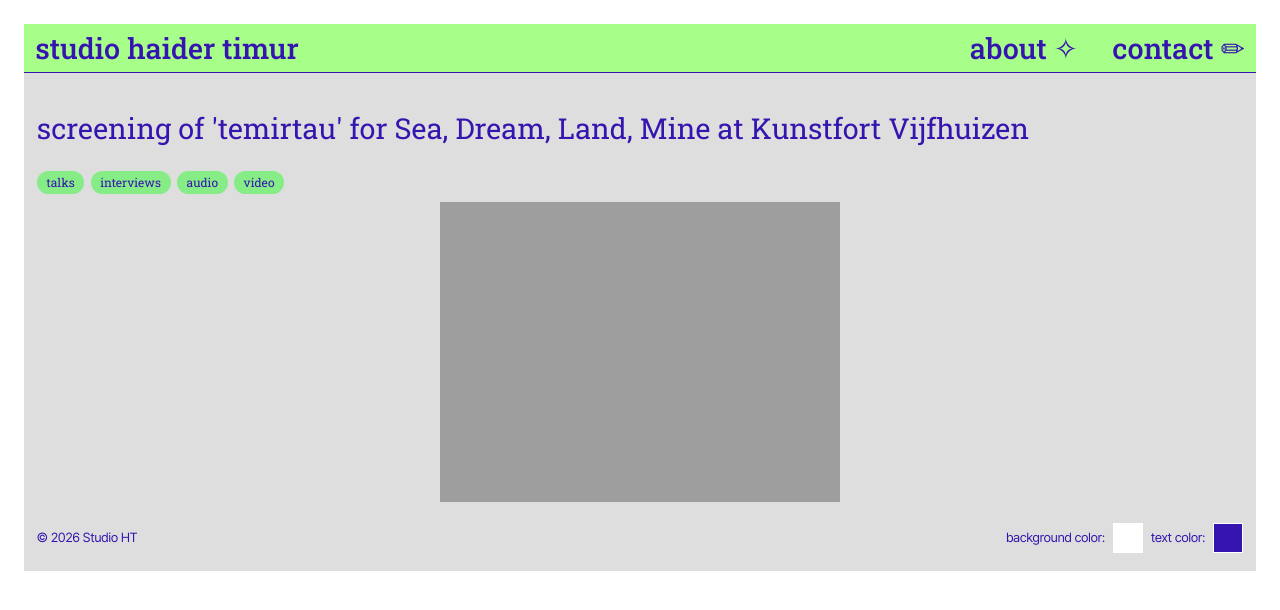
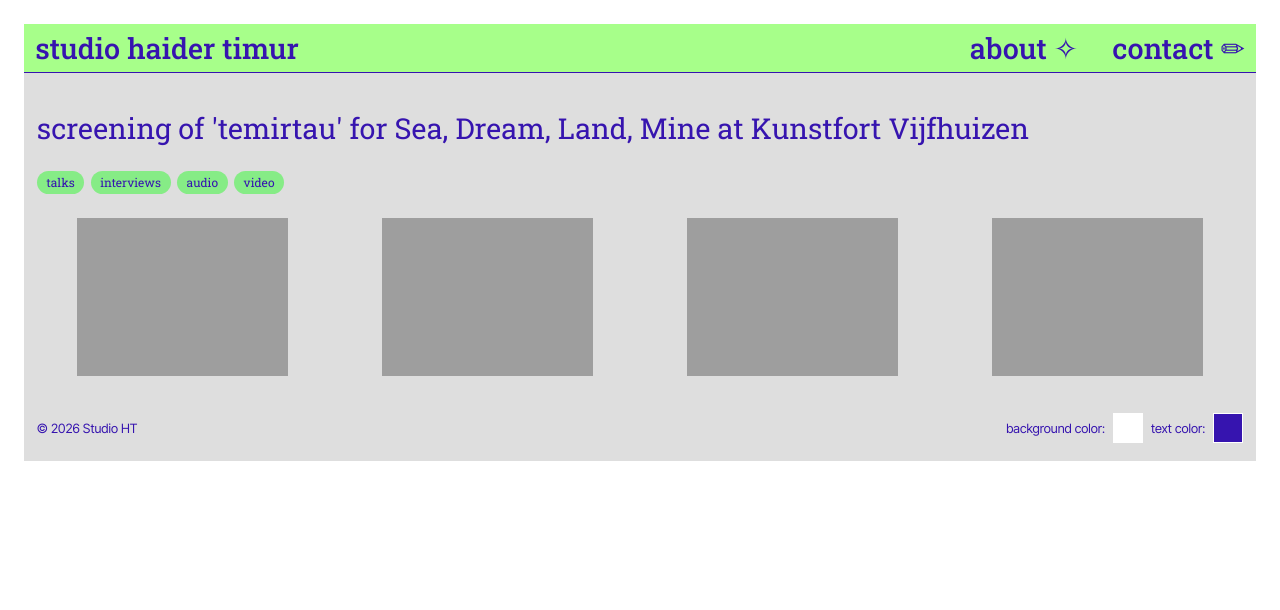
Before and after one commit to haider-timur/studioht, a Jekyll site: the page built from _projects/seadreamlandmine.md, in a window 1280 px wide. Shown: the top 610 px of the page. Built offline with Jekyll 4.4.1, drawn with Linux system fonts in a browser that asks for light colours.

Commit message:
seadream

```diff
--- a/_projects/seadreamlandmine.md
+++ b/_projects/seadreamlandmine.md
@@ -3,10 +3,20 @@ title: "screening of 'temirtau' for Sea, Dream, Land, Mine at Kunstfort Vijfhuiz
 description: ""
 tags: [talks, interviews, audio, video]
 date: 2022-03-05
-thumbnail: /assets/images/Kunstfort bij Vijfhuizen publieksprogramma Sea, Dream, Land, Mine – photo 31 by Maarten Nauw – high res.JPG
+thumbnail: /assets/images/Kunstfort bij Vijfhuizen publieksprogramma Sea, Dream, Land, Mine – photo 31 – high res.JPG
 layout: project
 images:
-  - src: /assets/images/Kunstfort bij Vijfhuizen publieksprogramma Sea, Dream, Land, Mine – photo 31 by Maarten Nauw – high res.JPG
+  - src: /assets/images/Kunstfort bij Vijfhuizen publieksprogramma Sea, Dream, Land, Mine – photo 31 – high res.JPG
     alt: ""
     caption:
+  - src: /assets/images/Kunstfort bij Vijfhuizen publieksprogramma Sea, Dream, Land, Mine – photo 32  – high res.JPG
+    alt: ""
+    caption:
+  - src: /assets/images/Kunstfort bij Vijfhuizen publieksprogramma Sea, Dream, Land, Mine – photo 38 high res.JPG
+    alt: ""
+    caption:
+  - src: /assets/images/Kunstfort bij Vijfhuizen publieksprogramma Sea, Dream, Land, Mine – photo 42  – high res.JPG
+    alt: ""
+    caption:
+
 ---
```
Also changed, not shown: 8 other files.
